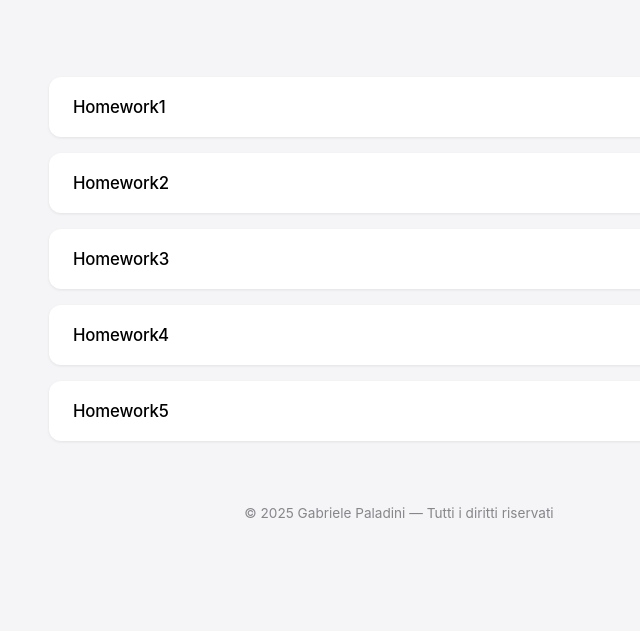
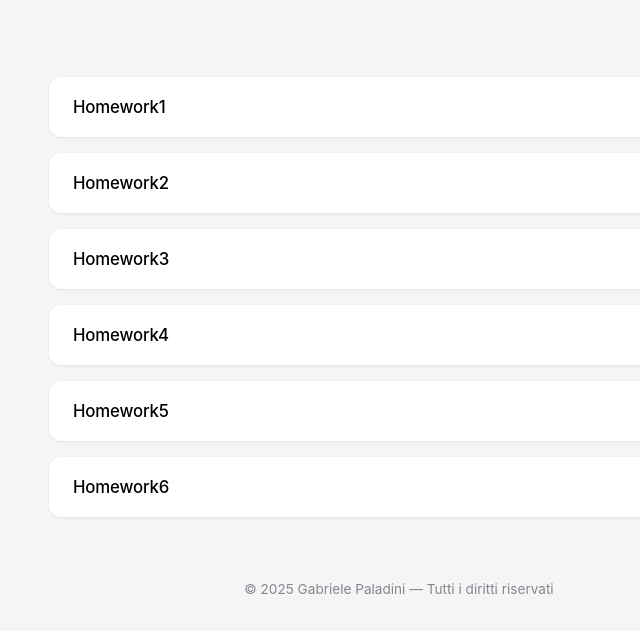
Before and after one commit to Gabriele2237164/Statistic, a plain HTML site: page index.html in a window 1280 px wide. Shown: the part 169-800 px from the top of the page, without its empty margins (241-881 px from the left). Drawn offline with Linux system fonts and the light colour scheme.

Commit message:
Update index.html

```diff
--- a/index.html
+++ b/index.html
@@ -100,7 +100,8 @@
       "Homework2",
       "Homework3",
       "Homework4",
-      "Homework5"
+      "Homework5",
+      "Homework6"
     ];
 
     files.forEach(file => {
```
